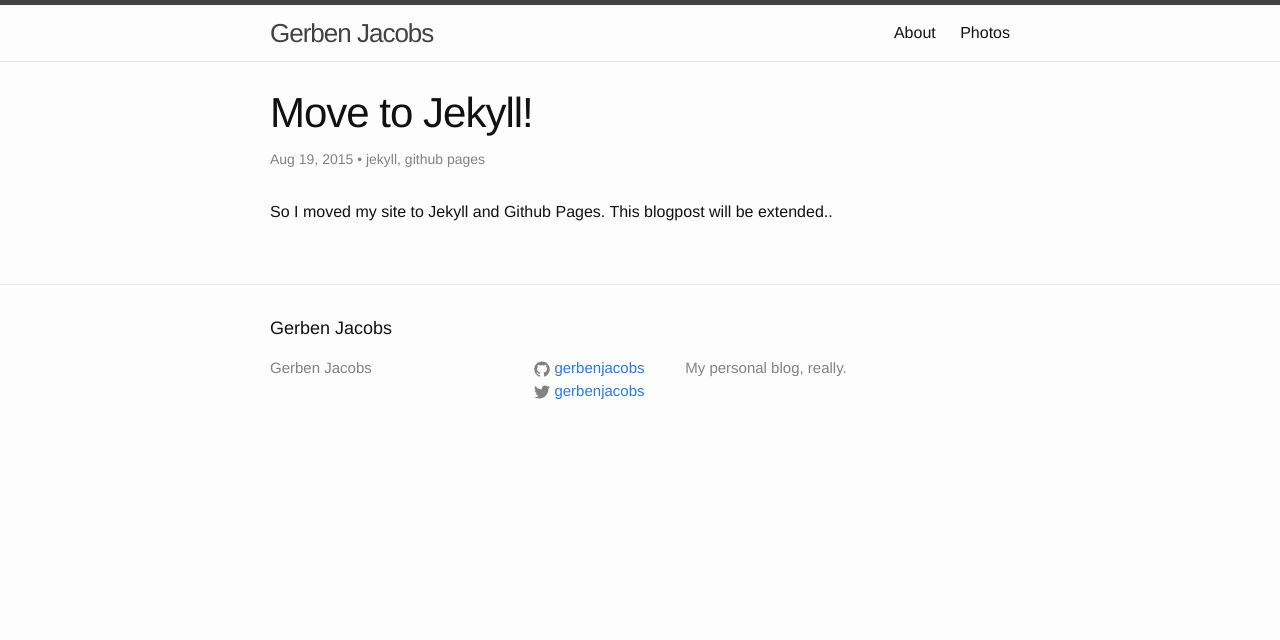
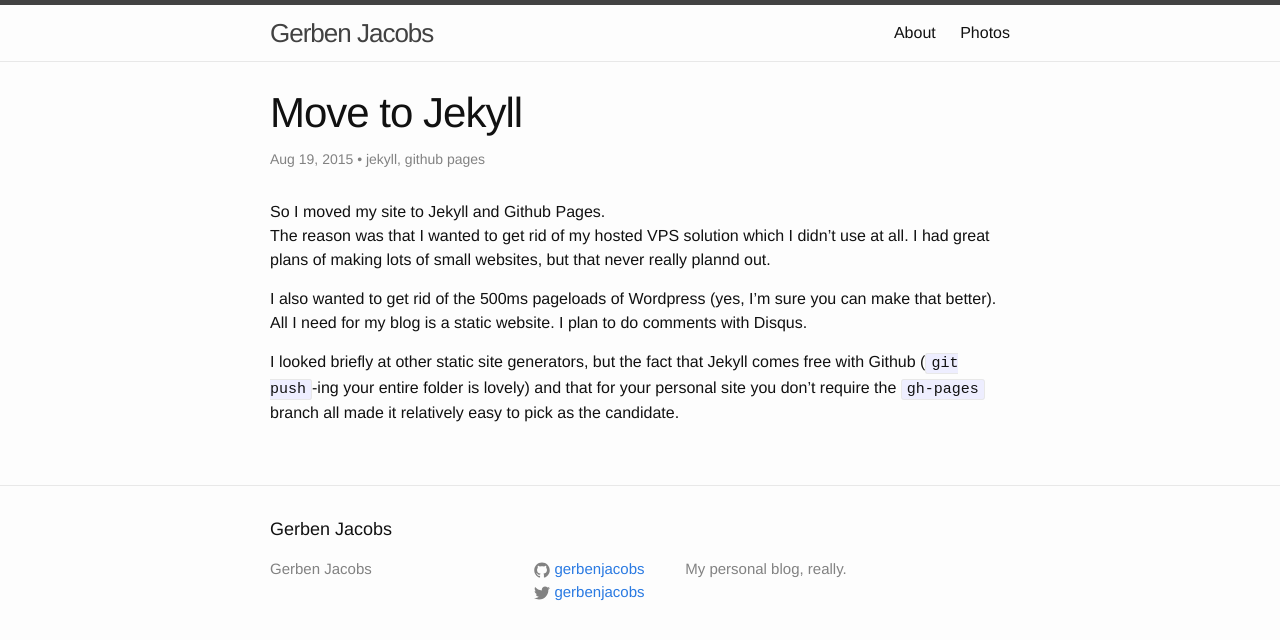
Before and after one commit to gerbenjacobs/gerbenjacobs.github.io, a Jekyll site: the page built from _posts/2015-08-19-move-to-jekyll.md, in a window 1280 px wide. Shown: the top 640 px of the page. Built offline with Jekyll 4.4.1, drawn with Linux system fonts in a browser that asks for light colours.

```diff
--- a/_posts/2015-08-19-move-to-jekyll.md
+++ b/_posts/2015-08-19-move-to-jekyll.md
@@ -1,8 +1,17 @@
 ---
 layout: post
-title:  "Move to Jekyll!"
+title:  "Move to Jekyll"
 date:   2015-08-19 10:36:00
 categories: personal
 tags: ["jekyll", "github pages"]
 ---
-So I moved my site to Jekyll and Github Pages. This blogpost will be extended..
+So I moved my site to Jekyll and Github Pages.
+The reason was that I wanted to get rid of my hosted VPS solution which I didn't use at all.
+I had great plans of making lots of small websites, but that never really plannd out.
+
+I also wanted to get rid of the 500ms pageloads of Wordpress (yes, I'm sure you can make that better).
+All I need for my blog is a static website. I plan to do comments with Disqus.
+
+I looked briefly at other static site generators, but the fact that Jekyll comes free with
+Github (`git push`-ing your entire folder is lovely) and that for your personal site you don't
+require the `gh-pages` branch all made it relatively easy to pick as the candidate.
```
Also changed, not shown: layout/index.html (added, +64 -0 lines), layout/post.html (added, +64 -0 lines), 1 other file.
